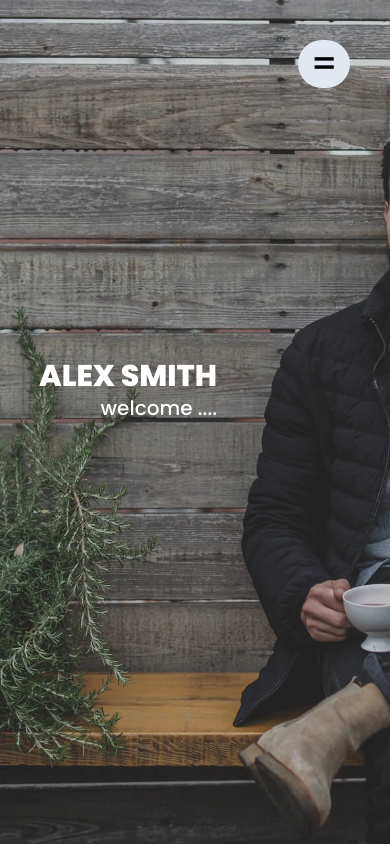
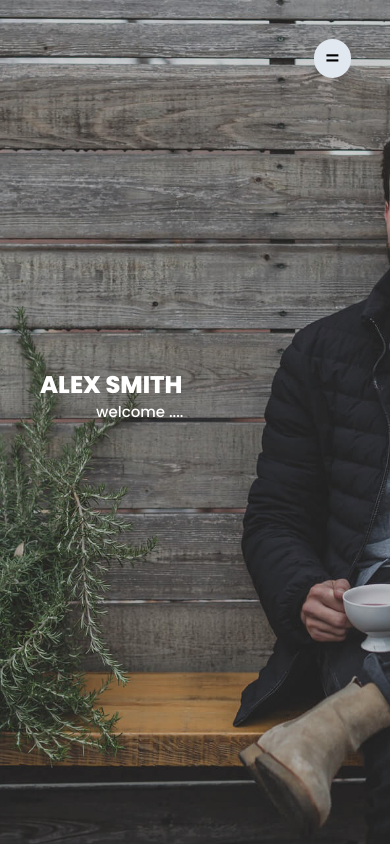
Before and after one commit to yellowBoys-projects/my-project, a React (Vite) app: page / in a window 390 px wide. Shown: the top 844 px of the page. Built offline with nearby package versions, Linux system fonts and the light colour scheme.

Commit message:
Update Home.jsx

```diff
--- a/src/pages/Home.jsx
+++ b/src/pages/Home.jsx
@@ -1,48 +1,68 @@
+// Home.jsx
 import Navbar from "./Navbar.jsx";
 import "./style.css";
 import About from "./About.jsx";
-import Skills from './Skills.jsx'
-import Service from './service.jsx'
-import Portfolio from './Portfolio.jsx'
-import Resume from './Resume.jsx'
-import Contact from './Contact.jsx'
+import Skills from "./Skills.jsx";
+import Service from "./service.jsx";
+import Portfolio from "./Portfolio.jsx";
+import Resume from "./Resume.jsx";
+import Contact from "./Contact.jsx";
+import $ from 'jquery'
+import {React,useEffect} from 'react'
+
 
 
 export default function Home() {
+   useEffect(() => {
+    $('#btn').on('click', function () {
+      $('#btn01').removeClass('hide').addClass('btn01');
+      console.log("home click call to function")
+    });
+  }, []);
+
   return (
     <>
       <main>
         <div className="hero-img relative">
-          <div className="hidden">
-            <Navbar/>
+          <div id='btn01' className="hide">
+            <Navbar />
           </div>
-      <HomeContent/>
-</div>
+          <HomeContent />
+        </div>
 
-            <About/>
-            <Skills/>
-            <Resume/>
-            <Portfolio/>
-            <Service/>
-            <Contact/>
-
+        <About />
+        <Skills />
+        <Resume />
+        <Portfolio />
+        <Service />
+        <Contact />
       </main>
 
-      <footer className='mt-3'>
-        <p className='text-center'>&copy; copyright <strong>iportfolio</strong> all rights reserved <small>designed by <a href="">bootstrapMade</a></small></p>
+      <footer className="mt-3">
+        <p className="text-center">
+          &copy; copyright <strong>iportfolio</strong> all rights reserved{" "}
+          <small>
+            designed by <a href="">bootstrapMade</a>
+          </small>
+        </p>
       </footer>
     </>
   );
 }
 
-function HomeContent(){
-	return(
-		    <div>
-            <button className="md:hidden float-right mr-10 mt-10 bg-slate-200 px-3 py-1 rounded-full text-4xl hover:bg-indigo-600 duration-200">=</button>
-            <div className="absolute bottom-[50%] left-[10%]">
-              <h1 className="text-3xl text-white uppercase font-extrabold">alex smith</h1>
-              <p className="text-white text-xl float-right">welcome ....</p>
-            </div>
-          </div>
-            )
+function HomeContent() {
+
+
+
+  return (
+    <section className="home-section">
+      <button id='btn'  className="md:hidden float-right mr-10 mt-10 bg-slate-200 px-3 py-1 rounded-full text-4xl hover:bg-indigo-600 duration-200">
+        =
+      </button>
+      <div className="absolute bottom-[50%] left-[10%] md:left-[45%] md:bottom-[40%]">
+        <h1 className="text-3xl text-white uppercase font-extrabold  ">alex smith</h1>
+        <p className="text-white text-xl float-right">welcome ....</p>
+      </div>
+    </section>
+  );
 }
```
